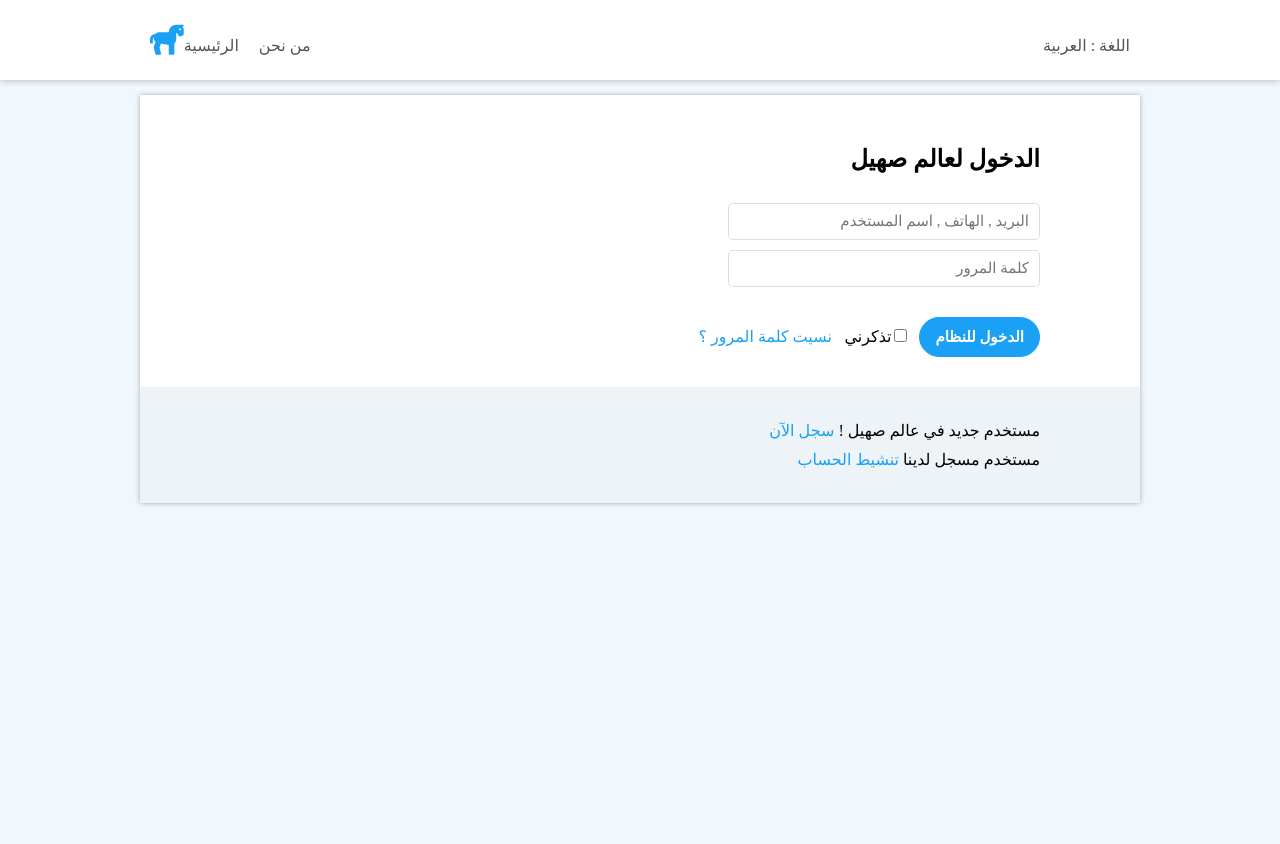
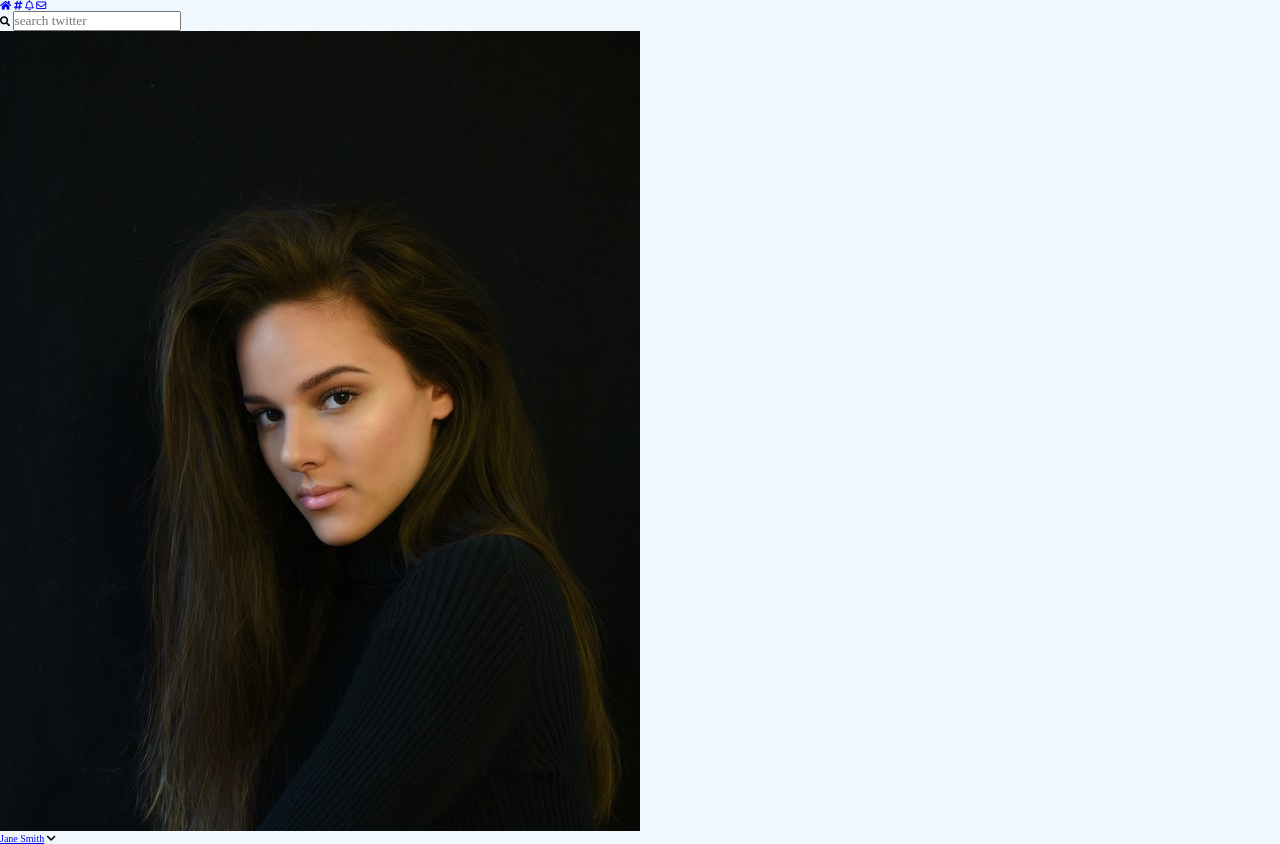
Before and after one commit to bander771new/saheel, a plain HTML site: page index.html in a window 1280 px wide. Before the commit the page ends 800 px from the top, so only its background shows below. Drawn offline with Linux system fonts and the light colour scheme; a web font is replaced by a local one.

Commit message:
home-edit-1

```diff
--- a/index.html
+++ b/index.html
@@ -139,6 +139,33 @@
       <!-- END of login page nav -->
 
     <!--*** end of login page ***-->
+<!-- ****************************************88 -->
+    <!-- feed page -->
+    <section class="feed-page">
+      <!-- feeds nav -->
+      <nav class="feeds-nav">
+        <div class="icons">
+        <a href="#" class="active"><i class="fas fa-home"></i></a>
+        <a href="#"><i class="fas fa-hashtag"></i></a>
+        <a href="#"><i class="far fa-bell"></i></a>
+        <a href="#"><i class="far fa-envelope"></i></a>
+      </div>
 
+      <div class="search-bar">
+        <i class="fas fa-search"></i>
+        <input type="text" placeholder="search twitter" class="search-bar-input">
+      </div>
+      <div class="user">
+        <div class="user-img-wrapper">
+          <img src="images/user1.jpg" alt="">
+        </div>
+        <a href="#" class="user-link">Jane Smith</a>
+        <i class="fas fa-chevron-down"></i>
+      </div>
+      </nav>
+      <!-- END of feeds nav -->
+
+    </section>
+    <!-- END feed page -->
   </body>
 </html>
--- a/style.css
+++ b/style.css
@@ -237,7 +237,8 @@ background-color: #fff;
 .login-page {
     width: 100%;
     height: 100vh;
-    display: grid;
+    display: none;
+    /* display: grid; */
     grid-template-columns: minmax(5rem, 1fr) 2fr minmax(5rem, 1fr);
     grid-template-rows: repeat(2, min-content) 1fr;
     grid-row-gap: 1.5rem;
```
